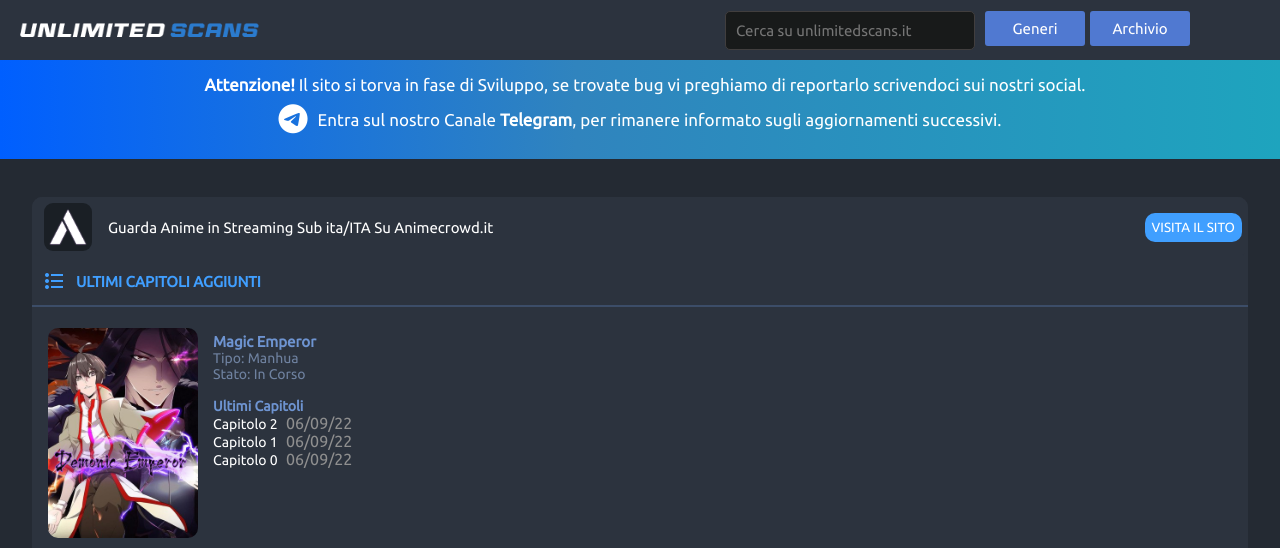
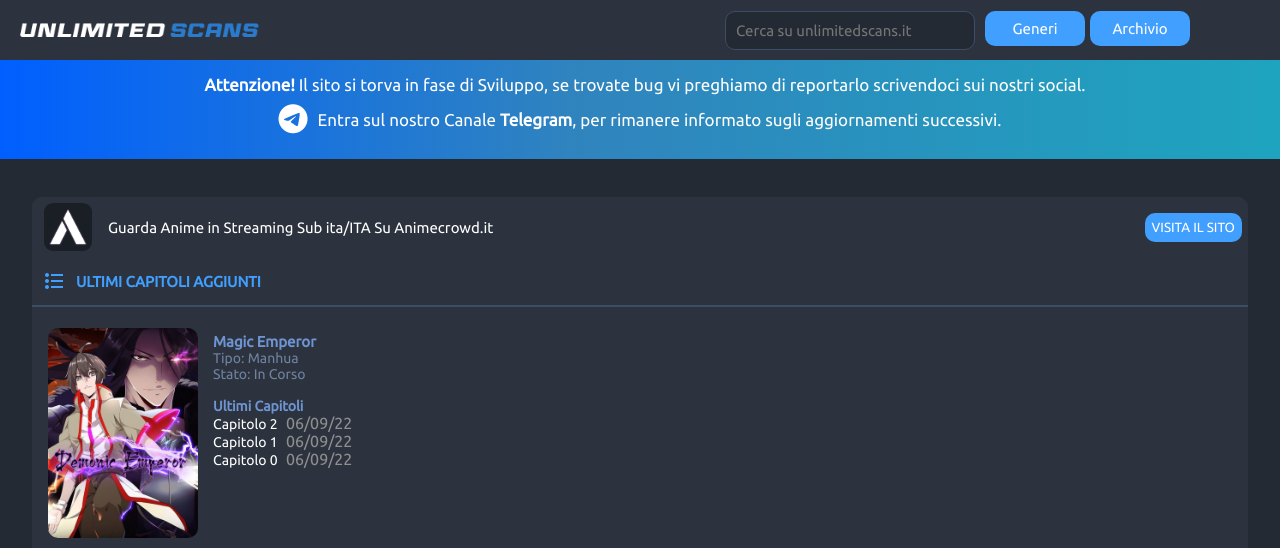
Before and after one commit to Melsen203/Tets, a PHP site: page / in a window 1280 px wide. Shown: the top 548 px of the page. Run offline with PHP 8.4, Linux system fonts and the light colour scheme; some libraries are stand-ins or nearby versions; some web fonts are replaced.

Commit message:
Update nav.css

```diff
--- a/css/nav.css
+++ b/css/nav.css
@@ -32,15 +32,16 @@ header a {
     height: 35px;
     font-size: 15px;
     border: none;
-    border-radius: 3px;
+    border-radius: 10px;
     color: white;
     cursor: pointer;
-    background-color: rgb(80, 121, 209);
+    background-color: rgb(64, 159, 255);;
     margin-right: 5px;
+    transition: all 0.2s ease 0s;
 }
 
 .nav-menu button:hover {
-    background-color: rgb(53, 83, 148);
+    background-color: rgb(72, 111, 197);
 }
 
 .hamburger {
@@ -76,7 +77,7 @@ header a {
 }
 
 .hidden-menu.active {
-    background-color: #24252a;
+    background-color: #2c333e;
     width: 100%;
     height: 100px;
     display: block;
@@ -86,7 +87,7 @@ header a {
 }
 
 .search-bar input {
-    background-color: rgb(24, 26, 26);
+    background-color: #242a33;
     width: 205px;
     padding: 10px;
     color: rgb(128, 122, 122);
@@ -95,7 +96,7 @@ header a {
     display: flex;
     margin-top: 10px;
     flex-wrap: wrap;
-    border: 1px solid rgb(65, 62, 62);
+    border: 1px solid #3c4d68;
     font-size: 15px;
 }
 
@@ -106,15 +107,15 @@ header a {
 }
 
 .search input {
-    background-color: rgb(24, 26, 26);
+    background-color: #242a33;
     width: 250px;
     padding: 10px;
     color: rgb(128, 122, 122);
     border: none;
-    border-radius: 5px;
+    border-radius: 10px;
     display: flex;
     flex-wrap: wrap;
-    border: 1px solid rgb(65, 62, 62);
+    border: 1px solid #3c4d68;
     margin-right: 10px;
     font-size: 15px;
 }
@@ -140,10 +141,10 @@ header a {
     height: 35px;
     font-size: 15px;
     border: none;
-    border-radius: 3px;
+    border-radius: 10px;
     color: white;
     cursor: pointer;
-    background-color: rgb(80, 121, 209);
+    background-color: rgb(64, 159, 255);;
     margin-right: 5px;
 }
 
```
